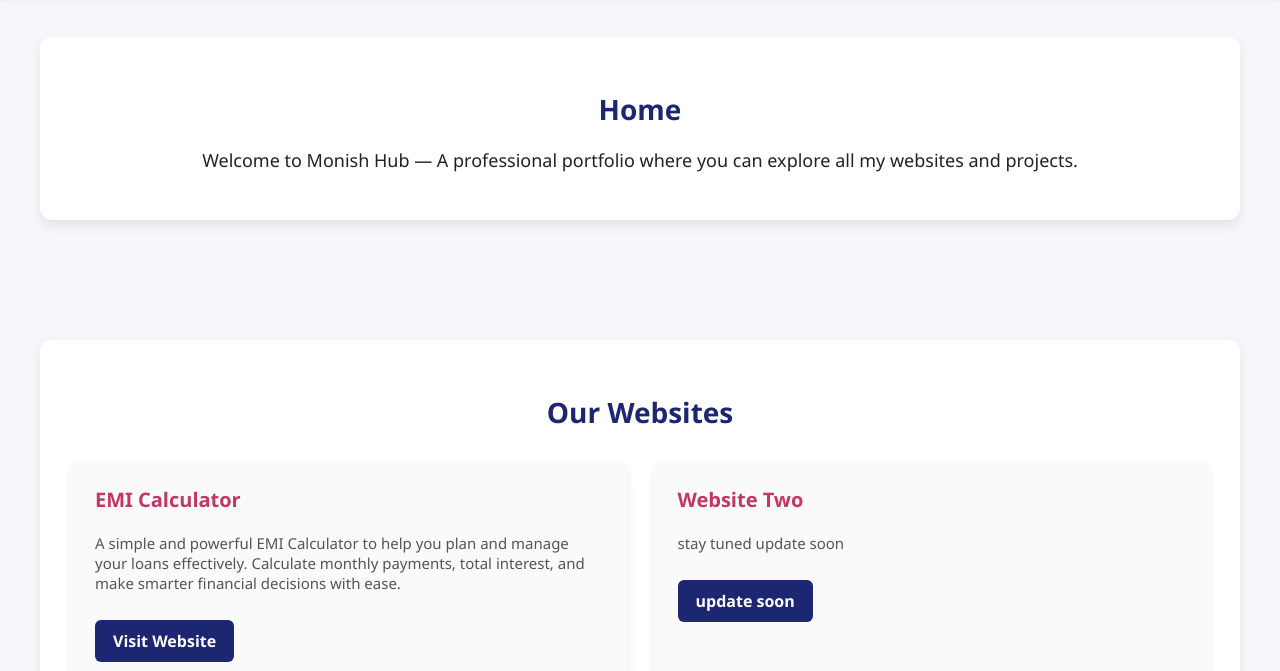
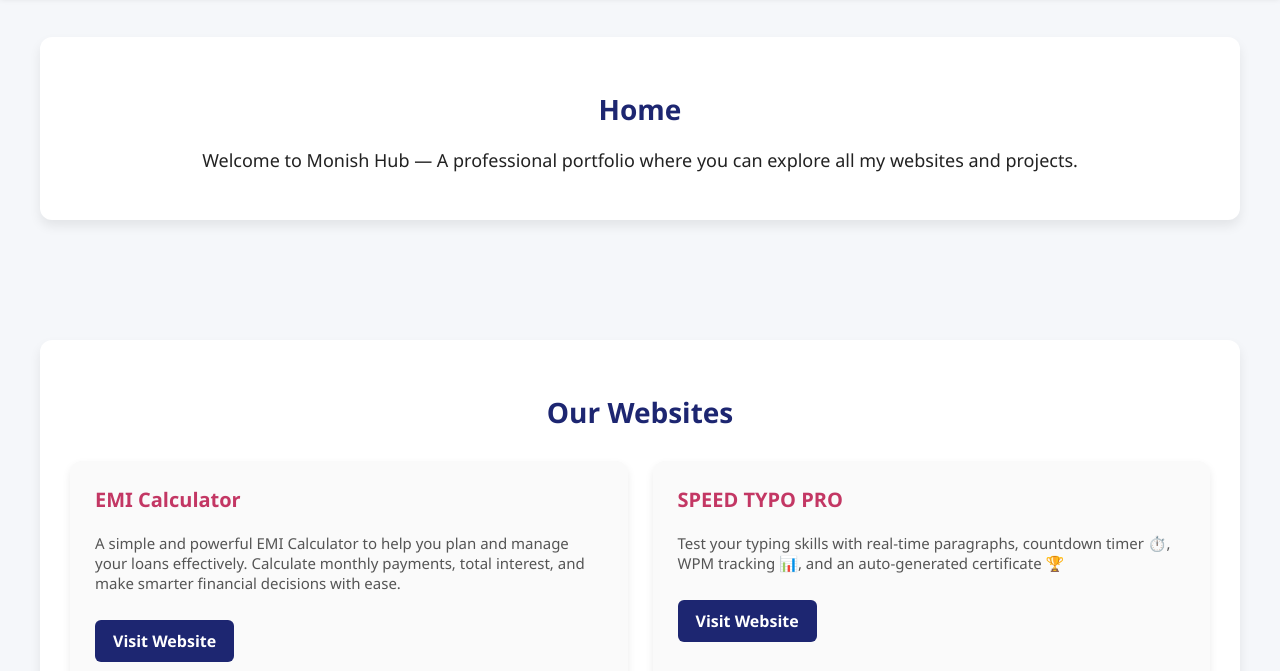
Before and after one commit to mpeditz9p/monish-hub, a plain HTML site: page index.html in a window 1280 px wide. Shown: the part 129-800 px from the top of the page. Drawn offline with Linux system fonts and the light colour scheme.

Commit message:
Update index.html

```diff
--- a/index.html
+++ b/index.html
@@ -163,9 +163,9 @@
         <a href="https://mpeditz9p.github.io/EMI-calculator/" target="_blank">Visit Website</a>
       </div>
       <div class="card">
-        <h3>Website Two</h3>
-        <p>stay tuned update soon</p>
-        <a href="https://example2.com" target="_blank">update soon</a>
+        <h3>SPEED TYPO PRO</h3>
+        <p>Test your typing skills with real-time paragraphs, countdown timer ⏱️, WPM tracking 📊, and an auto-generated certificate 🏆</p>
+        <a href=https://mpeditz9p.github.io/speed_typo_pro/ target="_blank">Visit Website</a>
       </div>
     </div>
   </div>
```
